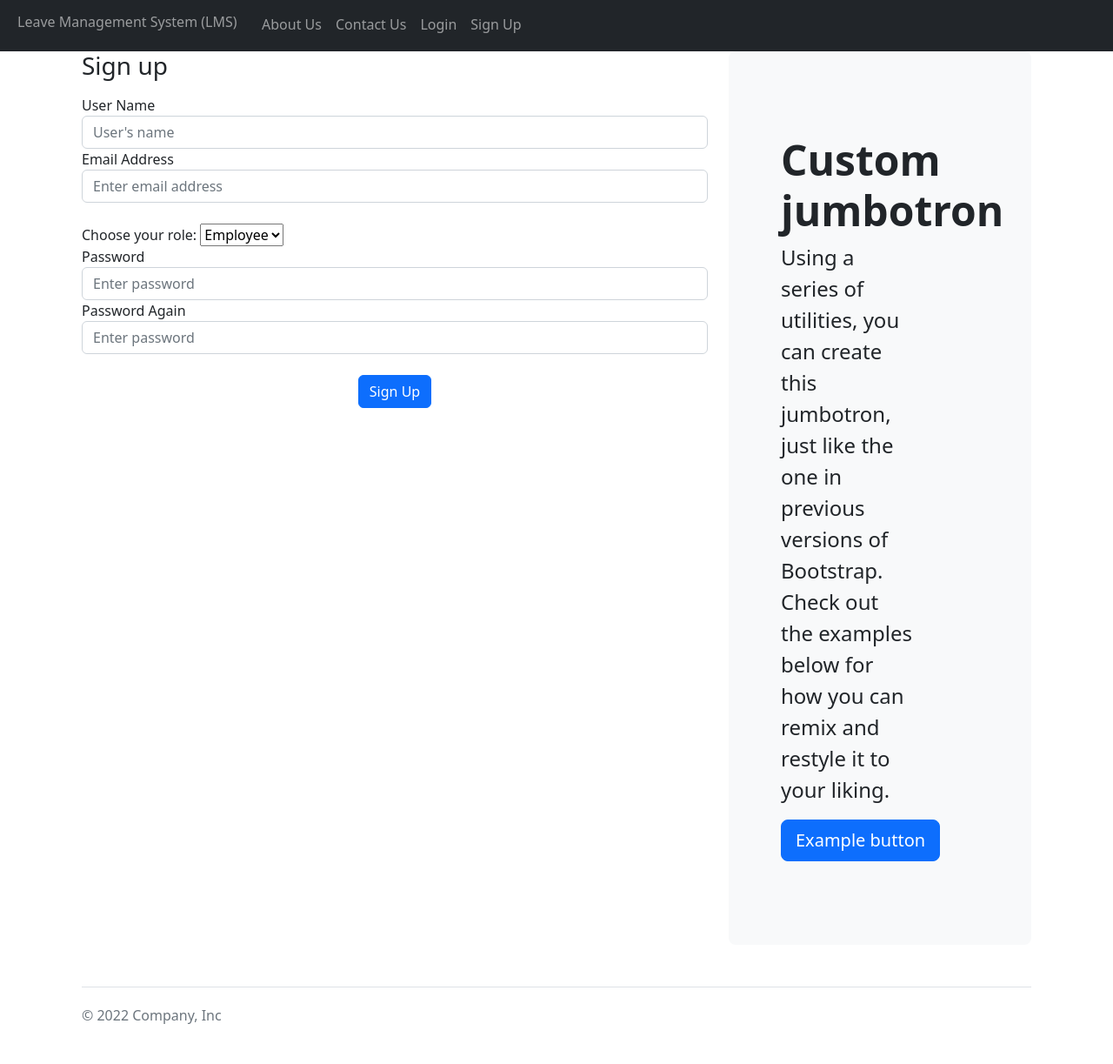
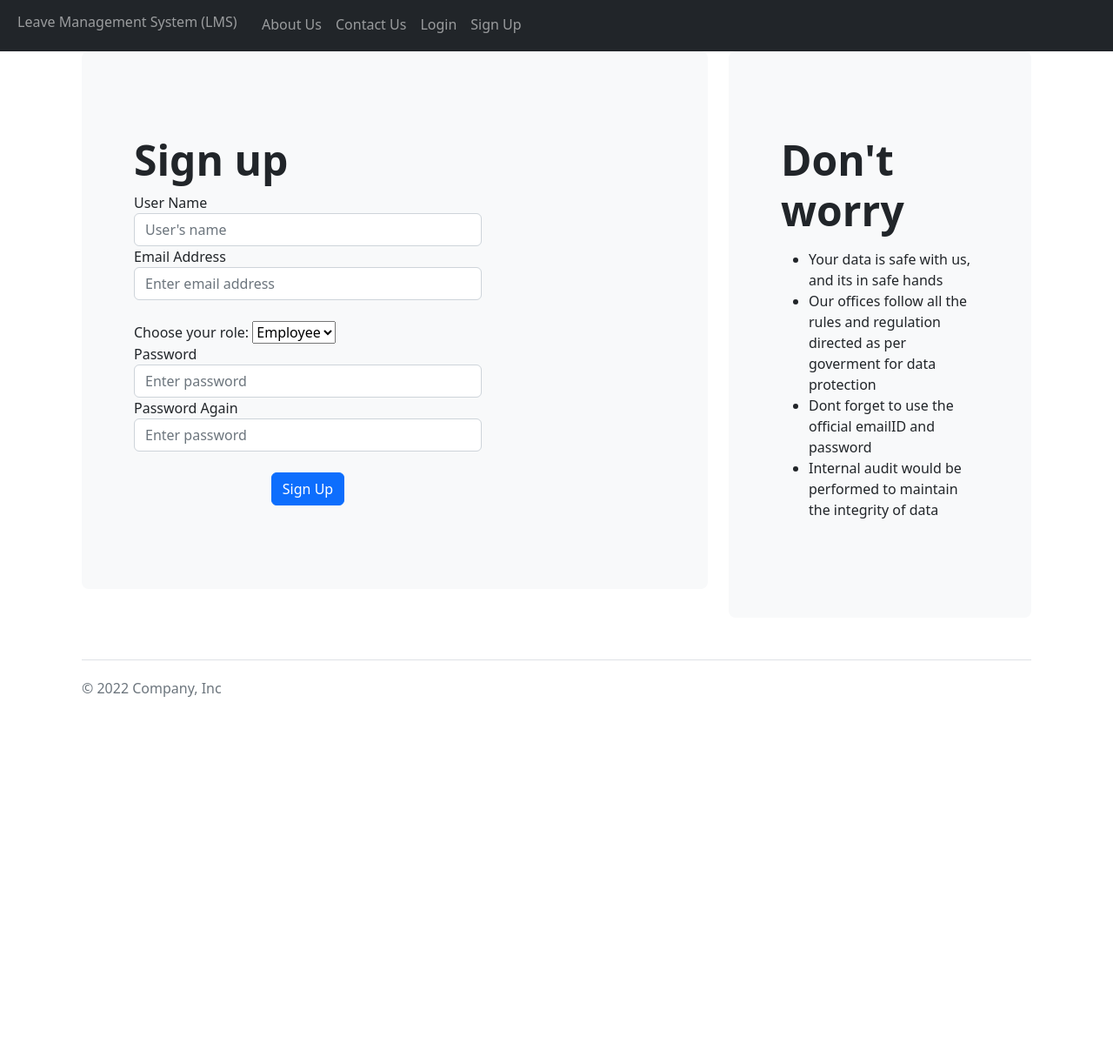
Before and after one commit to AkshayaTonde/FlaskFullApp, a Flask app: page /signup in a window 1280 px wide. Shown: the whole page at 87% size. After the commit the page ends 801 px from the top, so only its background shows below. Run offline with Flask 2, Linux system fonts and the light colour scheme.

Commit message:
UI changes

```diff
--- a/website/templates/login.html
+++ b/website/templates/login.html
@@ -29,7 +29,7 @@
                 <div class="col-md-4" >
                     <div class="p-5 mb-4 bg-light rounded-3">
                         <div class="container-fluid py-5">
-                        <h1 class="display-5 fw-bold">Custom jumbotron</h1>
+                        <h1 class="display-5 fw-bold">Tips</h1>
                         <p class="col-md-8 fs-4">
                             <ul>
                                 <li>
@@ -37,9 +37,6 @@
                                 </li>
                                 <li>
                                     Protect your data using strong password
-                                </li>
-                                <li>
-
                                 </li>
 
                             </ul>
--- a/website/templates/signup.html
+++ b/website/templates/signup.html
@@ -6,8 +6,12 @@
     <div class="container">
         <div class="row">
 
+            <div class="col-md-8" >
+                <div class="p-5 mb-4 bg-light rounded-3">
+                    <div class="container-fluid py-5">
+                    <h2 class="display-5 fw-bold">Sign up</h2>
                     <div class="col-md-8 form-group ">
-            <h1 class="h3 mb-3 fw-normal" > Sign up </h3>
+
                         <label for="username">User Name</label>
                         <input type="text" id="username" name="username" class="form-control" placeholder="User's name"/>
 
@@ -31,13 +35,33 @@
                             <button class="btn btn-primary" type="submit">Sign Up </button>
                         </div>
                     </div>
+                    </div>
+                </div>
+            </div>
+
+
 
         <div class="col-md-4" >
             <div class="p-5 mb-4 bg-light rounded-3">
                 <div class="container-fluid py-5">
-                <h1 class="display-5 fw-bold">Custom jumbotron</h1>
-                <p class="col-md-8 fs-4">Using a series of utilities, you can create this jumbotron, just like the one in previous versions of Bootstrap. Check out the examples below for how you can remix and restyle it to your liking.</p>
-                <button class="btn btn-primary btn-lg" type="button">Example button</button>
+                <h1 class="display-5 fw-bold">Don't worry</h1>
+                <p class="col-md-8 fs-4">
+                    <ul>
+                        <li>
+                            Your data is safe with us, and its in safe hands
+                        </li>
+                        <li>
+                            Our offices follow all the rules and regulation directed as per goverment for data protection
+                        </li>
+                        <li>
+                            Dont forget to use the official emailID and password
+                        </li>
+                        <li>
+                            Internal audit would be performed to maintain the integrity of data
+                        </li>
+
+                    </ul>
+                </p>
                 </div>
         </div>
 
```
Also changed, not shown: website/database.db. Lines whose indentation alone changed are shown as unchanged.
